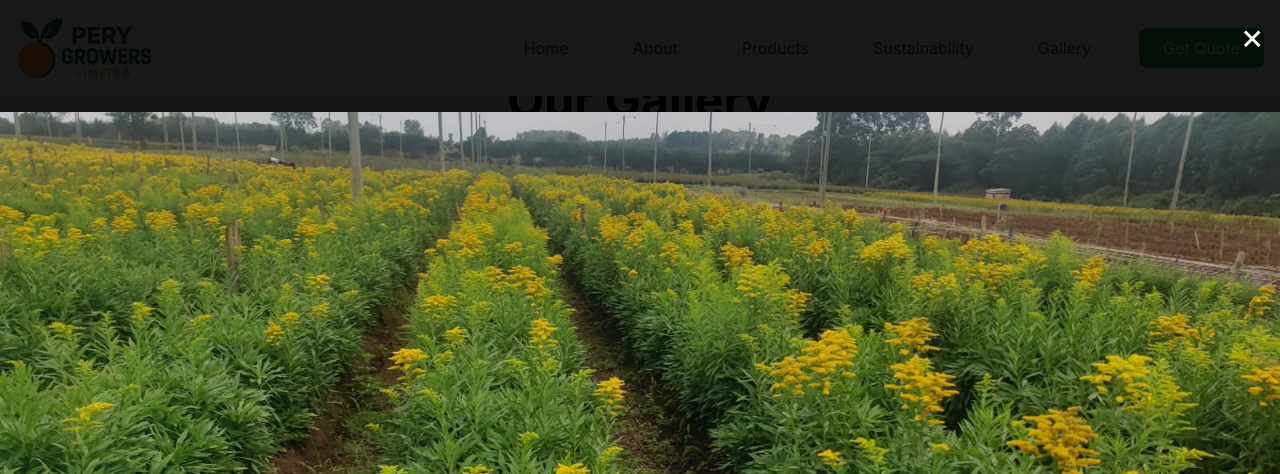
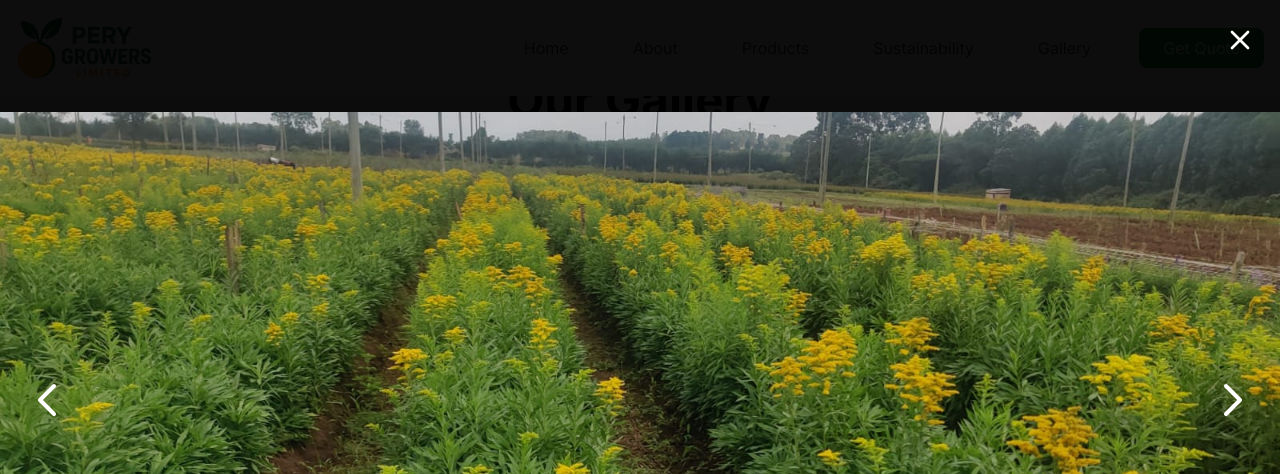
Before and after one commit to mesh-k/agribiz, a Next.js app: page / in a window 1280 px wide. Both pictures are taken after a click on the element 226 px from the left and 3790 px from the top of the page. Shown: the part 3390-3864 px from the top of the page. Built offline with nearby package versions, Linux system fonts and the light colour scheme.

Commit message:
Configure for GitHub Pages deployment

```diff
--- a/app/components/Gallery.tsx
+++ b/app/components/Gallery.tsx
@@ -135,34 +135,95 @@ const GalleryComponent: React.FC = () => {
 
         {/* Lightbox */}
         {selectedImage && (
-          <div className="fixed inset-0 bg-black bg-opacity-90 z-50 flex items-center justify-center" {...handlers}>
+          <motion.div
+            initial={{ opacity: 0 }}
+            animate={{ opacity: 1 }}
+            exit={{ opacity: 0 }}
+            className="fixed inset-0 bg-black bg-opacity-95 z-50 flex items-center justify-center"
+            {...handlers}
+          >
             <button
               onClick={closeGallery}
-              className="absolute top-4 right-4 text-white text-4xl hover:text-gray-300"
+              className="absolute top-6 right-6 text-white hover:text-gray-300 transition-colors duration-300 z-50"
+              aria-label="Close gallery"
             >
-              ×
+              <svg
+                className="w-8 h-8"
+                fill="none"
+                stroke="currentColor"
+                viewBox="0 0 24 24"
+              >
+                <path
+                  strokeLinecap="round"
+                  strokeLinejoin="round"
+                  strokeWidth={2}
+                  d="M6 18L18 6M6 6l12 12"
+                />
+              </svg>
             </button>
+
             <button
               onClick={showPrevious}
-              className="absolute left-4 text-white text-4xl hover:text-gray-300"
+              className="absolute left-6 text-white hover:text-gray-300 transition-colors duration-300 z-50"
+              aria-label="Previous image"
             >
-              ‹
+              <svg
+                className="w-12 h-12"
+                fill="none"
+                stroke="currentColor"
+                viewBox="0 0 24 24"
+              >
+                <path
+                  strokeLinecap="round"
+                  strokeLinejoin="round"
+                  strokeWidth={2}
+                  d="M15 19l-7-7 7-7"
+                />
+              </svg>
             </button>
+
             <button
               onClick={showNext}
-              className="absolute right-4 text-white text-4xl hover:text-gray-300"
+              className="absolute right-6 text-white hover:text-gray-300 transition-colors duration-300 z-50"
+              aria-label="Next image"
             >
-              ›
+              <svg
+                className="w-12 h-12"
+                fill="none"
+                stroke="currentColor"
+                viewBox="0 0 24 24"
+              >
+                <path
+                  strokeLinecap="round"
+                  strokeLinejoin="round"
+                  strokeWidth={2}
+                  d="M9 5l7 7-7 7"
+                />
+              </svg>
             </button>
-            <div className="relative w-full h-full flex items-center justify-center">
+
+            <motion.div
+              key={selectedImage.id}
+              initial={{ opacity: 0, scale: 0.9 }}
+              animate={{ opacity: 1, scale: 1 }}
+              exit={{ opacity: 0, scale: 0.9 }}
+              transition={{ duration: 0.3 }}
+              className="relative w-full h-full flex items-center justify-center"
+            >
               <Image
                 src={selectedImage.src}
                 alt="Gallery image"
                 fill
                 className="object-contain"
+                priority
               />
+            </motion.div>
+
+            {/* Image counter */}
+            <div className="absolute bottom-6 left-1/2 transform -translate-x-1/2 text-white text-lg">
+              {currentIndex + 1} / {galleryImages.length}
             </div>
-          </div>
+          </motion.div>
         )}
       </div>
     </section>
```
